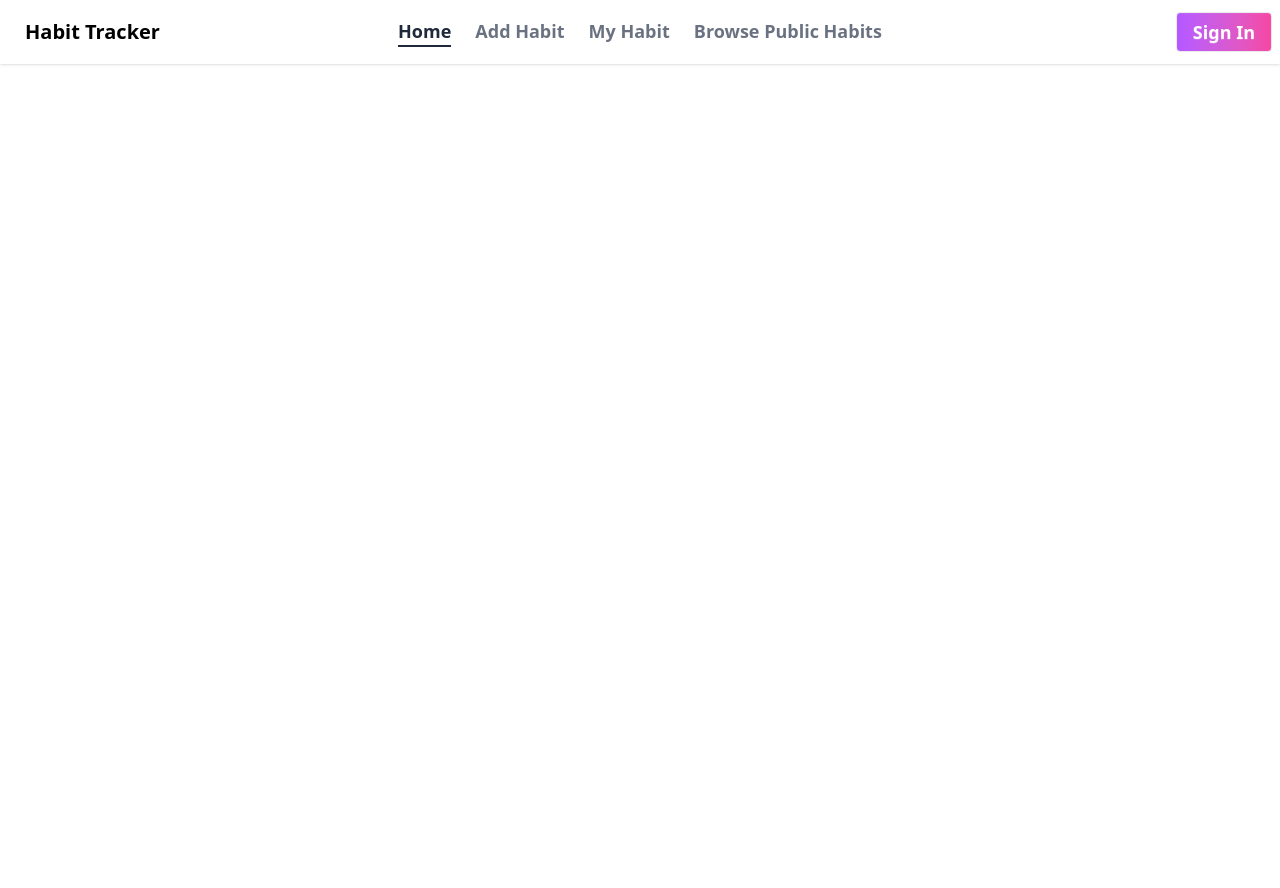
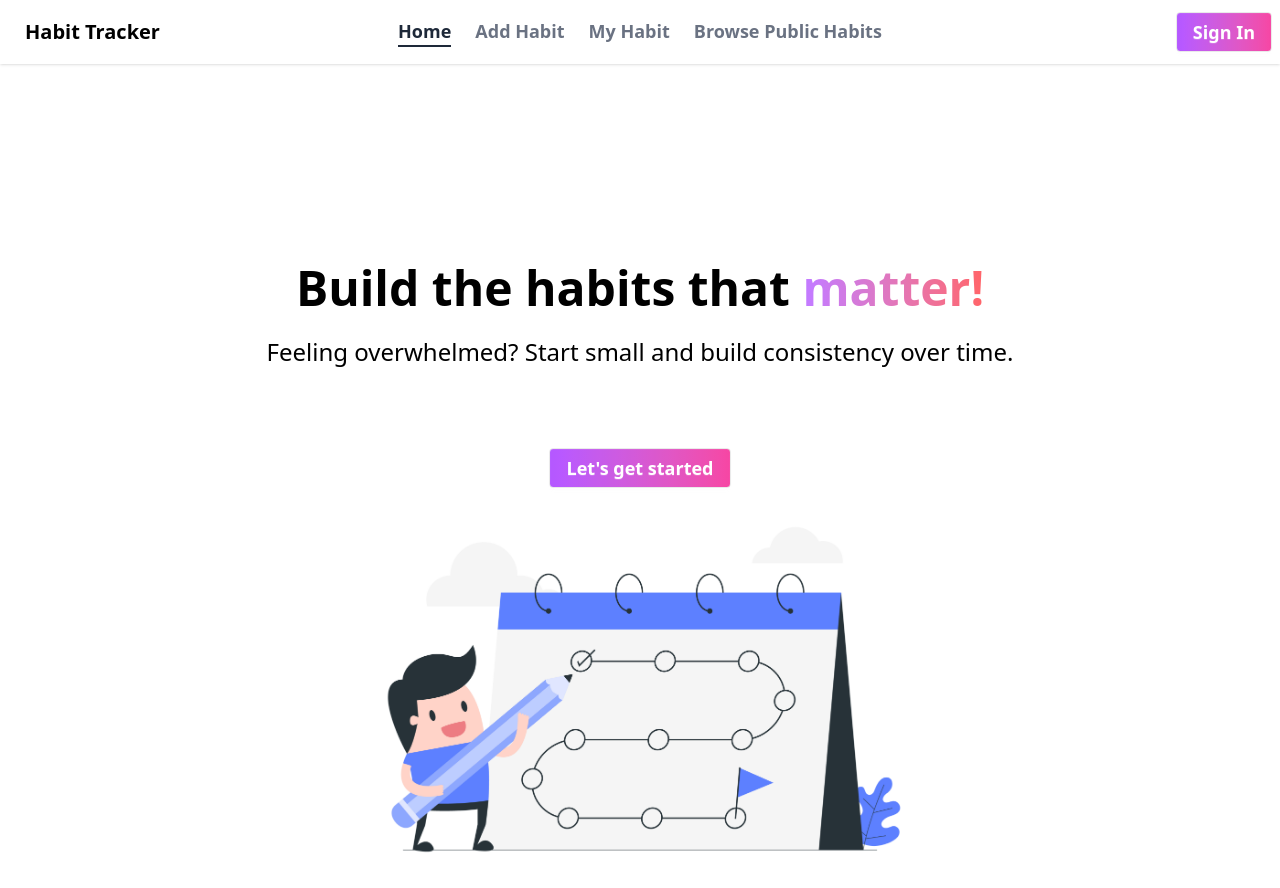
Before and after one commit to MahfujulSagor/rakibul, a React (Vite) app: page / in a window 1280 px wide. Before the commit the page ends 800 px from the top, so only its background shows below. Built offline with nearby package versions, Linux system fonts and the light colour scheme; no server answers.

Commit message:
add home page

```diff
--- a/src/Components/Navbar/Navbar.jsx
+++ b/src/Components/Navbar/Navbar.jsx
@@ -1,4 +1,3 @@
-import React from "react";
 import { Link, NavLink } from "react-router";
 import UseAuth from "../../Hook/UseAuth";
 import person from "../../assets/user.png";
--- a/src/Layout/MainLayout.jsx
+++ b/src/Layout/MainLayout.jsx
@@ -1,9 +1,7 @@
 
-import React from 'react';
 import Navbar from '../Components/Navbar/Navbar';
 import { Outlet } from 'react-router';
 import Footer from './../Components/Footer/Footer';
-import { Toaster } from 'react-hot-toast';
 
 
 
--- /dev/null
+++ b/src/Pages/Home/Home.jsx
@@ -0,0 +1,28 @@
+import { Link } from "react-router";
+import Habit_Tracker from "../../assets/habbit_tracker.jpg";
+
+const Home = () => {
+  return (
+    <div className="text-center">
+      <div className="mt-50 flex flex-col gap-6">
+        <h2 className="md:text-4xl lg:text-5xl text-3xl font-bold">
+          Build the habits that{" "}
+          <span className="bg-linear-to-r from-purple-400 to-red-400 text-transparent bg-clip-text">
+            matter!
+          </span>
+        </h2>
+        <p className="lg:text-2xl text-xl">
+          Feeling overwhelmed? Start small and build consistency over time.
+        </p>
+      </div>
+      <div className="flex flex-col items-center mt-20">
+        <button className="btn customBtn"><Link to={'/addHabit'}>Let's get started</Link></button>
+        <div>
+          <img src={Habit_Tracker} alt="Habit Tracker" className="w-[600px]" />
+        </div>
+      </div>
+    </div>
+  );
+};
+
+export default Home;
--- a/src/Routes/router.jsx
+++ b/src/Routes/router.jsx
@@ -7,12 +7,17 @@ import MyHabits from "../Pages/Mybids/MyHabits";
 import AddHabits from "../Pages/AddHabits/AddHabits";
 import PublicHabit from "../Pages/PublicHabit/PublicHabit";
 import Notfound from "../Pages/Notfound/Notfound";
+import Home from "../Pages/Home/Home";
 
 export const router = createBrowserRouter([
   {
     path: "/",
     element: <MainLayout></MainLayout>,
     children: [
+      {
+        path: "/",
+        element: <Home></Home>,
+      },
       {
         path: "/login",
         element: <LogIn></LogIn>,
```
Also changed, not shown: src/assets/habbit_tracker.jpg (added).
